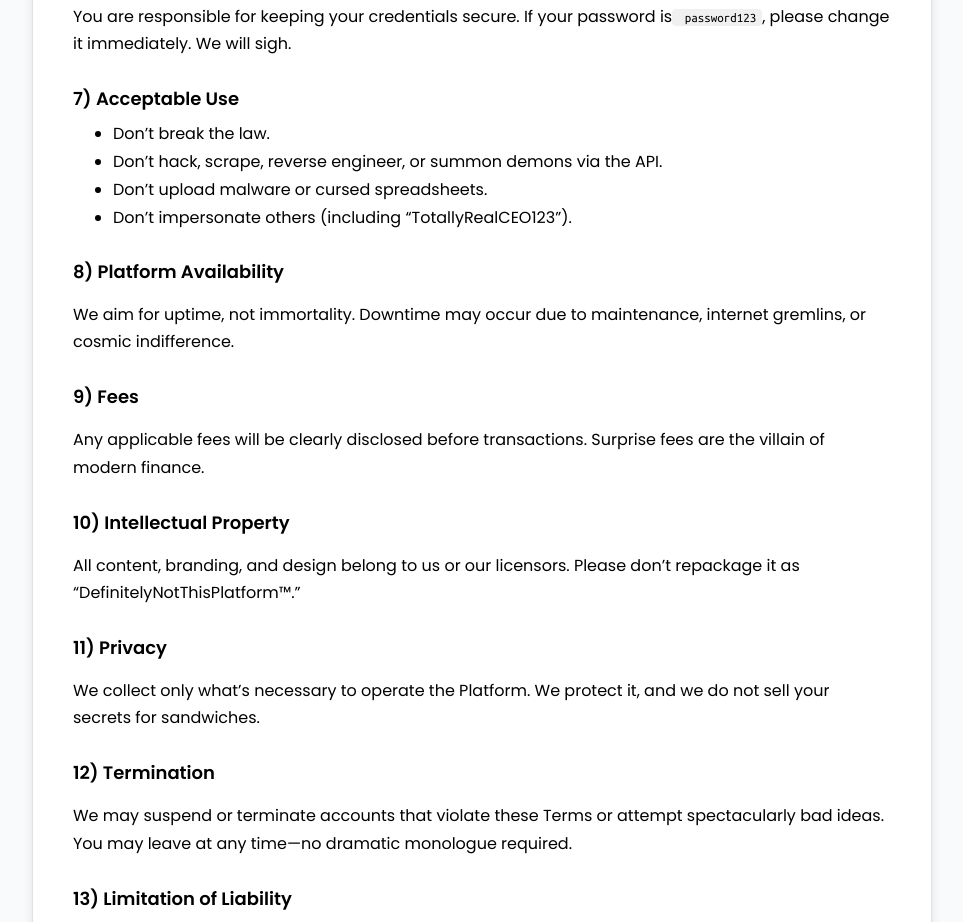
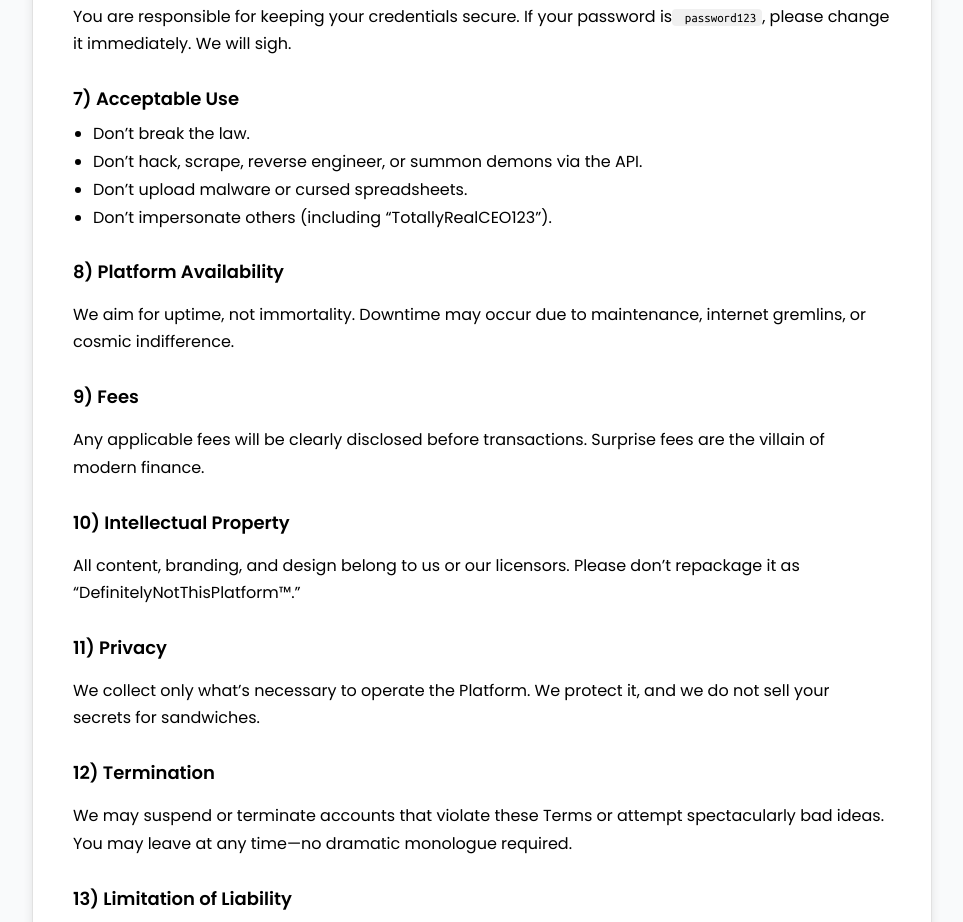
Before and after one commit to jlai9001/FastCapital, a React (Vite) app in the folder client/: page /terms in a window 1280 px wide. Shown: the part 1140-2062 px from the top of the page, without its empty margins (158-1121 px from the left). Built offline with nearby package versions, Linux system fonts and the light colour scheme; no server answers.

Commit message:
fix indent

```diff
--- a/client/src/pages/terms.css
+++ b/client/src/pages/terms.css
@@ -135,7 +135,6 @@
 /* Terms lists cleanup */
 .terms-list {
   margin: 0.5rem 0 1.5rem 0;   /* removes double spacing */
-  padding-left: 1.25rem;      /* standard bullet indent */
   list-style-type: disc;
 }
 
```
